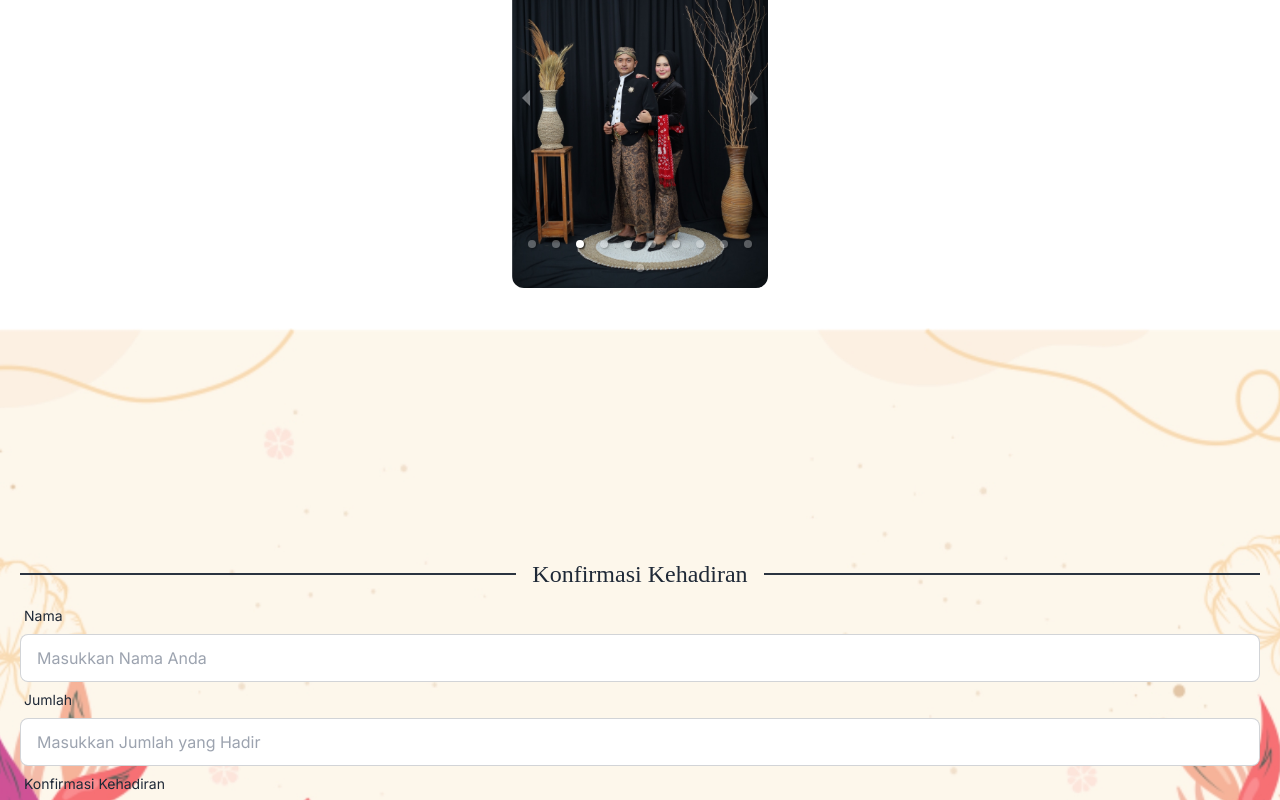
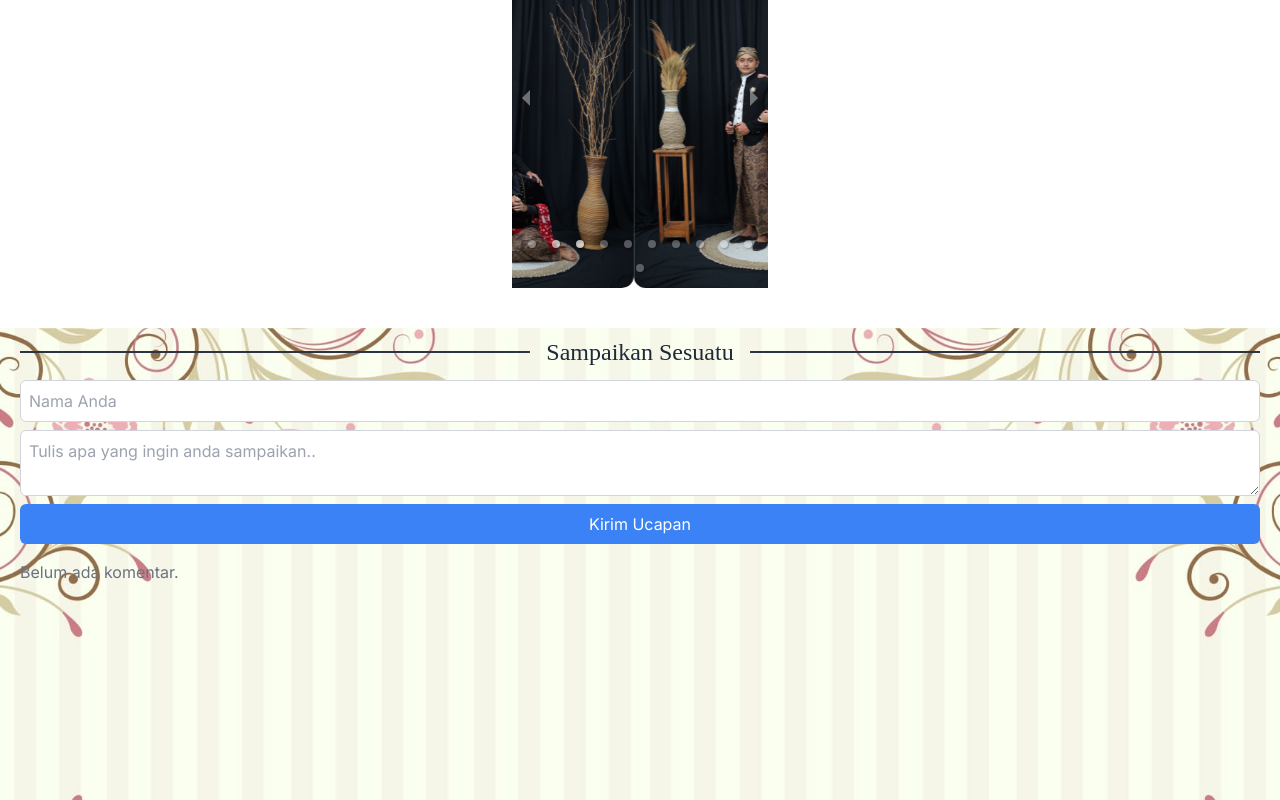
Before and after one commit to skinylabs/wedding-diqi-linda, a Next.js app: page /invitation in a window 1280 px wide. Shown: the part 2000-2800 px from the top of the page. Built offline with nearby package versions, Linux system fonts and the light colour scheme.

Commit message:
fix local storage 2

```diff
--- a/src/app/invitation/page.jsx
+++ b/src/app/invitation/page.jsx
@@ -29,9 +29,9 @@ const InvitationPage = () => (
     <section id="gallery">
       <Gallery />
     </section>
-    <section id="kehadiran">
+    {/* <section id="kehadiran">
       <Kehadiran />
-    </section>
+    </section> */}
     <section id="comment">
       <Komentar />
     </section>
--- a/src/components/layouts/Kehadiran.jsx
+++ b/src/components/layouts/Kehadiran.jsx
@@ -1,144 +1,144 @@
-import Image from "next/image";
-import { useState } from "react";
+// import Image from "next/image";
+// import { useState } from "react";
 
-const KehadiranPage = () => {
-  const [nama, setNama] = useState("");
-  const [jumlah, setJumlah] = useState("");
-  const [status, setStatus] = useState("");
-  const [loading, setLoading] = useState(false); // State untuk menunjukkan loading
+// const KehadiranPage = () => {
+//   const [nama, setNama] = useState("");
+//   const [jumlah, setJumlah] = useState("");
+//   const [status, setStatus] = useState("");
+//   const [loading, setLoading] = useState(false); // State untuk menunjukkan loading
 
-  const handleSubmit = async (e) => {
-    e.preventDefault();
+//   const handleSubmit = async (e) => {
+//     e.preventDefault();
 
-    const form = {
-      nama,
-      jumlah,
-      status,
-    };
+//     const form = {
+//       nama,
+//       jumlah,
+//       status,
+//     };
 
-    setLoading(true); // Mengubah state loading menjadi true saat pengiriman dimulai
+//     setLoading(true); // Mengubah state loading menjadi true saat pengiriman dimulai
 
-    try {
-      const response = await fetch("/api/spreadsheet", {
-        method: "POST",
-        headers: {
-          "Content-Type": "application/json",
-        },
-        body: JSON.stringify(form),
-      });
+//     try {
+//       const response = await fetch("/api/spreadsheet", {
+//         method: "POST",
+//         headers: {
+//           "Content-Type": "application/json",
+//         },
+//         body: JSON.stringify(form),
+//       });
 
-      if (!response.ok) {
-        throw new Error(`HTTP error! Status: ${response.status}`);
-      }
+//       if (!response.ok) {
+//         throw new Error(`HTTP error! Status: ${response.status}`);
+//       }
 
-      // Tidak perlu mengambil response.json() karena hanya ingin menampilkan pesan berhasil
-      alert("Berhasil mengirim konfirmasi kehadiran!");
+//       // Tidak perlu mengambil response.json() karena hanya ingin menampilkan pesan berhasil
+//       alert("Berhasil mengirim konfirmasi kehadiran!");
 
-      setNama("");
-      setJumlah("");
-      setStatus("");
-    } catch (error) {
-      console.error("Error:", error);
-      alert(`Error: ${error.message}`);
-    } finally {
-      setLoading(false); // Mengubah state loading menjadi false setelah pengiriman selesai
-    }
-  };
+//       setNama("");
+//       setJumlah("");
+//       setStatus("");
+//     } catch (error) {
+//       console.error("Error:", error);
+//       alert(`Error: ${error.message}`);
+//     } finally {
+//       setLoading(false); // Mengubah state loading menjadi false setelah pengiriman selesai
+//     }
+//   };
 
-  return (
-    <>
-      <div className="absolute z-20 w-full h-screen flex flex-col justify-center items-center px-5 ">
-        <h1
-          className="text-center playfair-display text-2xl divider divider-neutral"
-          data-aos="fade-up"
-        >
-          Konfirmasi Kehadiran
-        </h1>
-        <div className="w-full">
-          <form onSubmit={handleSubmit}>
-            <div>
-              <label className="form-control w-full " htmlFor="nama">
-                <div className="label" data-aos="fade-right">
-                  <span className="label-text">Nama</span>
-                </div>
-              </label>
-              <input
-                value={nama}
-                onChange={(e) => setNama(e.target.value)}
-                type="text"
-                className="input input-bordered w-full "
-                id="nama"
-                name="nama"
-                placeholder="Masukkan Nama Anda"
-                data-aos="zoom-in-up"
-              />
-            </div>
-            <div>
-              <label className="form-control w-full " htmlFor="jumlah">
-                <div className="label" data-aos="fade-right">
-                  <span className="label-text">Jumlah</span>
-                </div>
-              </label>
-              <input
-                value={jumlah}
-                onChange={(e) => setJumlah(e.target.value)}
-                type="number"
-                className="input input-bordered w-full "
-                id="jumlah"
-                name="jumlah"
-                placeholder="Masukkan Jumlah yang Hadir"
-                data-aos="zoom-in-up"
-              />
-            </div>
-            <div>
-              <label className="form-control w-full " htmlFor="status">
-                <div className="label" data-aos="fade-right">
-                  <span className="label-text">Konfirmasi Kehadiran</span>
-                </div>
-              </label>
-              <select
-                value={status}
-                onChange={(e) => setStatus(e.target.value)}
-                className="select select-bordered w-full"
-                id="status"
-                name="status"
-                data-aos="zoom-in-up"
-              >
-                <option value="" disabled selected>
-                  Pilih Salah Satu
-                </option>
-                <option value="Datang">Datang</option>
-                <option value="Tidak Datang">Tidak Datang</option>
-                <option value="Belum Pasti">Belum Pasti</option>
-              </select>
-            </div>
-            <div className="mt-4">
-              <button
-                type="submit"
-                className={`bg-blue-500 text-white py-2 px-4 rounded-md hover:bg-blue-600 w-full ${
-                  loading ? "opacity-50 cursor-not-allowed" : ""
-                }`}
-                disabled={loading}
-                data-aos="flip-up"
-              >
-                {loading ? "Loading..." : "Kirim"}
-              </button>
-            </div>
-          </form>
-        </div>
-      </div>
-      {/* ============================================= */}
-      <div className="relative w-full h-screen overflow-hidden">
-        {/* <div className="absolute inset-0 bg-black bg-opacity-50 z-10"></div> */}
-        <Image
-          src="/images/bg-4.jpg"
-          alt="Home Image"
-          layout="fill"
-          objectFit="cover"
-        />
-      </div>
-    </>
-  );
-};
+//   return (
+//     <>
+//       <div className="absolute z-20 w-full h-screen flex flex-col justify-center items-center px-5 ">
+//         <h1
+//           className="text-center playfair-display text-2xl divider divider-neutral"
+//           data-aos="fade-up"
+//         >
+//           Konfirmasi Kehadiran
+//         </h1>
+//         <div className="w-full">
+//           <form onSubmit={handleSubmit}>
+//             <div>
+//               <label className="form-control w-full " htmlFor="nama">
+//                 <div className="label" data-aos="fade-right">
+//                   <span className="label-text">Nama</span>
+//                 </div>
+//               </label>
+//               <input
+//                 value={nama}
+//                 onChange={(e) => setNama(e.target.value)}
+//                 type="text"
+//                 className="input input-bordered w-full "
+//                 id="nama"
+//                 name="nama"
+//                 placeholder="Masukkan Nama Anda"
+//                 data-aos="zoom-in-up"
+//               />
+//             </div>
+//             <div>
+//               <label className="form-control w-full " htmlFor="jumlah">
+//                 <div className="label" data-aos="fade-right">
+//                   <span className="label-text">Jumlah</span>
+//                 </div>
+//               </label>
+//               <input
+//                 value={jumlah}
+//                 onChange={(e) => setJumlah(e.target.value)}
+//                 type="number"
+//                 className="input input-bordered w-full "
+//                 id="jumlah"
+//                 name="jumlah"
+//                 placeholder="Masukkan Jumlah yang Hadir"
+//                 data-aos="zoom-in-up"
+//               />
+//             </div>
+//             <div>
+//               <label className="form-control w-full " htmlFor="status">
+//                 <div className="label" data-aos="fade-right">
+//                   <span className="label-text">Konfirmasi Kehadiran</span>
+//                 </div>
+//               </label>
+//               <select
+//                 value={status}
+//                 onChange={(e) => setStatus(e.target.value)}
+//                 className="select select-bordered w-full"
+//                 id="status"
+//                 name="status"
+//                 data-aos="zoom-in-up"
+//               >
+//                 <option value="" disabled selected>
+//                   Pilih Salah Satu
+//                 </option>
+//                 <option value="Datang">Datang</option>
+//                 <option value="Tidak Datang">Tidak Datang</option>
+//                 <option value="Belum Pasti">Belum Pasti</option>
+//               </select>
+//             </div>
+//             <div className="mt-4">
+//               <button
+//                 type="submit"
+//                 className={`bg-blue-500 text-white py-2 px-4 rounded-md hover:bg-blue-600 w-full ${
+//                   loading ? "opacity-50 cursor-not-allowed" : ""
+//                 }`}
+//                 disabled={loading}
+//                 data-aos="flip-up"
+//               >
+//                 {loading ? "Loading..." : "Kirim"}
+//               </button>
+//             </div>
+//           </form>
+//         </div>
+//       </div>
+//       {/* ============================================= */}
+//       <div className="relative w-full h-screen overflow-hidden">
+//         {/* <div className="absolute inset-0 bg-black bg-opacity-50 z-10"></div> */}
+//         <Image
+//           src="/images/bg-4.jpg"
+//           alt="Home Image"
+//           layout="fill"
+//           objectFit="cover"
+//         />
+//       </div>
+//     </>
+//   );
+// };
 
-export default KehadiranPage;
+// export default KehadiranPage;
```
